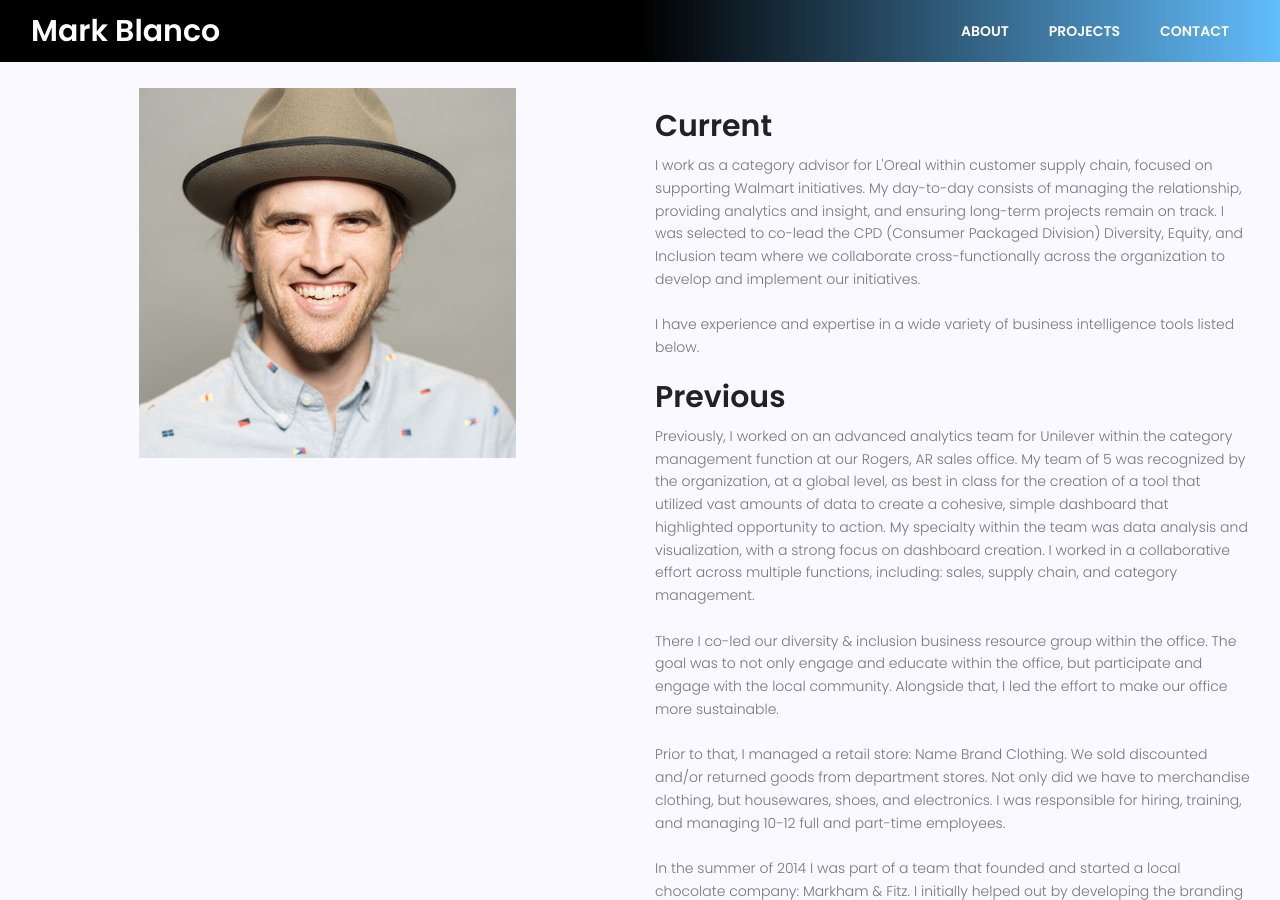
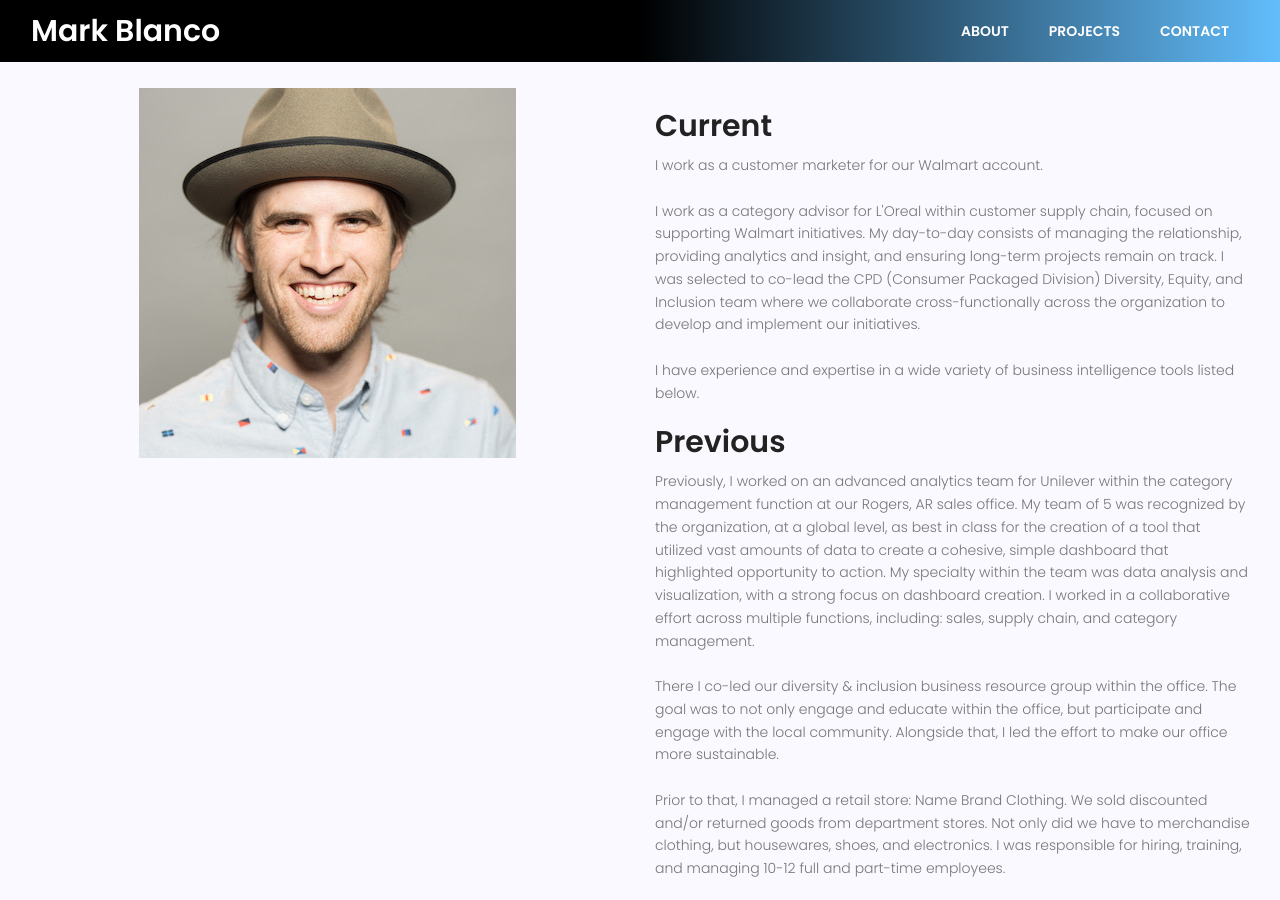
Before and after one commit to boombranco/boombranco.github.io, a Jekyll site: the page about.html, which Jekyll copies as it is, in a window 1280 px wide and 900 px high. Built offline with Jekyll 4.4.1, drawn with Linux system fonts in a browser that asks for light colours; nearby versions of some CDN libraries.

Commit message:
Adding to about section

```diff
--- a/about.html
+++ b/about.html
@@ -92,6 +92,9 @@
             <div class="title text-left">
               <h2 class="mb-10 mt-20">Current</h2>
               <p>
+                I work as a customer marketer for our Walmart account.
+                <br>
+                <br>
                 I work as a category advisor for L'Oreal within customer supply chain, focused on supporting Walmart initiatives. My day-to-day consists of managing the relationship, providing analytics and insight, and ensuring long-term projects remain on track. I was selected to co-lead the CPD (Consumer Packaged Division) Diversity, Equity, and Inclusion team where we collaborate cross-functionally across the organization to develop and implement our initiatives.
                 <br>
                 <br>
```
